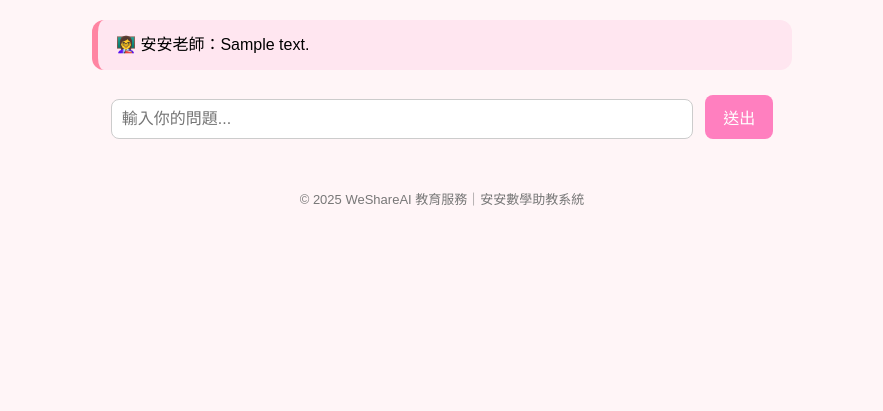
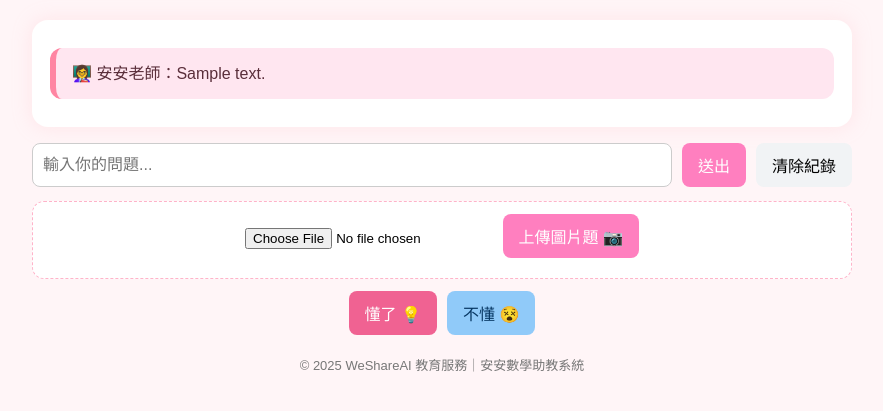
Before and after one commit to Carsonliu168/my-ai-tutor, a Flask app: template templates/index.html in a window 1280 px wide. Shown: the part 83-494 px from the top of the page, without its empty margins (198-1081 px from the left). Run offline with Flask 3, Linux system fonts and the light colour scheme; the template is opened without the code that fills it: most values are stand-ins (such as "Sample title", 1, 10 or a date in 2020).

Commit message:
feat(v4.8-style): 還原功能鍵＋配色修正（老師粉紅/學生淡藍）＋算盤圖示

```diff
--- a/templates/index.html
+++ b/templates/index.html
@@ -5,101 +5,109 @@
   <meta name="viewport" content="width=device-width, initial-scale=1.0">
   <title>數學小老師安安</title>
   <style>
-    body {
-      font-family: "Microsoft JhengHei", Arial, sans-serif;
-      background: #fff5f7;
-      margin: 0;
-      padding: 0;
-    }
-    header {
-      background: linear-gradient(180deg, #ffe6ef 0%, #ffddee 100%);
-      padding: 20px;
-      text-align: center;
-      font-size: 28px;
-      font-weight: bold;
-      color: #d63384;
-      border-bottom: 3px solid #ffc0cb;
-    }
-    header span.icon {
-      font-size: 32px;
-      margin-right: 8px;
-    }
-    main {
-      padding: 20px;
-      max-width: 700px;
-      margin: auto;
-    }
-    .message {
-      border-radius: 12px;
-      padding: 12px 18px;
-      margin-bottom: 12px;
-      line-height: 1.6;
-      word-wrap: break-word;
-    }
-    .user {
-      background-color: #e7f2ff;
-      text-align: left;
-      border-left: 6px solid #0078d7;
-    }
-    .assistant {
-      background-color: #ffe6f0;
-      text-align: left;
-      border-left: 6px solid #ff85a2;
-    }
-    form {
-      margin-top: 25px;
-      text-align: center;
-    }
-    input[type="text"] {
-      width: 80%;
-      padding: 10px;
-      font-size: 16px;
-      border-radius: 8px;
-      border: 1px solid #ccc;
-    }
-    button {
-      padding: 10px 18px;
-      font-size: 16px;
-      background-color: #ff7fbf;
-      color: white;
-      border: none;
-      border-radius: 8px;
-      cursor: pointer;
-      margin-left: 8px;
-    }
-    button:hover {
-      background-color: #ff66a3;
-    }
-    footer {
-      text-align: center;
-      margin-top: 30px;
-      color: #777;
-      font-size: 13px;
-    }
+    body { font-family: "Microsoft JhengHei", Arial, sans-serif; background:#fff5f7; margin:0; }
+    header { background:linear-gradient(180deg,#ffe6ef 0%,#ffddee 100%); padding:20px; text-align:center;
+      font-size:28px; font-weight:700; color:#d63384; border-bottom:3px solid #ffc0cb; }
+    header .icon { font-size:32px; margin-right:8px; }
+
+    main { max-width:820px; margin:20px auto; padding:0 16px; }
+    .chat-box { background:#fff; border-radius:16px; box-shadow:0 0 20px rgba(255,182,193,.25);
+      padding:18px; margin-bottom:16px; }
+    .message { border-radius:12px; padding:12px 16px; margin:10px 0; line-height:1.7; word-wrap:break-word; }
+    .user { background:#e7f2ff; border-left:6px solid #0078d7; color:#0f3b6d; }
+    .assistant { background:#ffe6f0; border-left:6px solid #ff85a2; color:#5a2e3a; }
+
+    .controls { display:flex; gap:10px; flex-wrap:wrap; justify-content:center; margin:12px 0 4px; }
+    .row { display:flex; gap:10px; justify-content:center; flex-wrap:wrap; }
+
+    input[type="text"]{ flex:1 1 520px; max-width:620px; padding:10px; border:1px solid #ccc; border-radius:8px; font-size:16px; }
+
+    .btn { padding:10px 16px; font-size:16px; border:none; border-radius:8px; cursor:pointer; }
+    .btn-primary { background:#ff7fbf; color:#fff; }
+    .btn-primary:hover { background:#ff66a3; }
+    .btn-secondary { background:#f1f3f5; }
+    .btn-secondary:hover { background:#e9ecef; }
+    .btn-good { background:#f06292; color:#fff; }
+    .btn-good:hover { background:#e91e63; }
+    .btn-bad { background:#90caf9; color:#073763; }
+    .btn-bad:hover { background:#64b5f6; }
+
+    .upload { background:#fff; border:1px dashed #ffb3c9; border-radius:12px; padding:12px; text-align:center; }
+    .upload input[type="file"]{ max-width:260px; }
+
+    footer { text-align:center; margin:18px 0 28px; color:#777; font-size:13px; }
   </style>
 </head>
 <body>
-  <header>
-    <span class="icon">🧮</span> 數學小老師安安
-  </header>
+  <header><span class="icon">🧮</span> 數學小老師安安</header>
 
   <main>
+    <div class="chat-box" id="chatBox">
       {% for msg in conversation %}
-      {% if msg.role == "user" %}
+        {% if msg.role == 'user' %}
           <div class="message user">👧 你：{{ msg.content }}</div>
         {% else %}
           <div class="message assistant">👩‍🏫 安安老師：{{ msg.content|safe }}</div>
         {% endif %}
       {% endfor %}
+    </div>
 
     <form method="post" action="/">
+      <div class="row">
         <input type="text" name="message" placeholder="輸入你的問題..." required>
-      <button type="submit">送出</button>
+        <button class="btn btn-primary" type="submit">送出</button>
+        <button class="btn btn-secondary" type="button" onclick="clearChat()">清除紀錄</button>
+      </div>
     </form>
+
+    <div class="upload" style="margin-top:14px;">
+      <form id="imgForm" enctype="multipart/form-data" onsubmit="return false;">
+        <input type="file" name="image" accept="image/*" required>
+        <button class="btn btn-primary" type="button" onclick="uploadImage()">上傳圖片題 📷</button>
+      </form>
+      <p id="uploadStatus" style="margin:8px 0 0; color:#d63384;"></p>
+    </div>
+
+    <div class="controls">
+      <button class="btn btn-good" onclick="sendFeedback(true)">懂了 💡</button>
+      <button class="btn btn-bad" onclick="sendFeedback(false)">不懂 😵</button>
+    </div>
   </main>
 
-  <footer>
-    © 2025 WeShareAI 教育服務｜安安數學助教系統
-  </footer>
+  <footer>© 2025 WeShareAI 教育服務｜安安數學助教系統</footer>
+
+  <script>
+    function clearChat(){ window.location.href="/clear"; }
+
+    async function uploadImage(){
+      const form = document.getElementById("imgForm");
+      const fd = new FormData(form);
+      const s = document.getElementById("uploadStatus");
+      s.innerText = "⏳ 上傳並分析中...";
+      try{
+        const r = await fetch("/analyze_image", { method:"POST", body: fd });
+        const data = await r.json();
+        s.innerText = data.result || "❌ 解析失敗";
+        if(data.success) location.reload();
+      }catch(e){
+        s.innerText = "❌ 連線異常，稍後再試";
+      }
+    }
+
+    async function sendFeedback(understood){
+      try{
+        const r = await fetch("/feedback",{
+          method:"POST",
+          headers:{ "Content-Type":"application/json" },
+          body: JSON.stringify({ understood })
+        });
+        const data = await r.json();
+        alert(data.reply || "已送出回饋");
+        if(understood) window.location.href="/clear";
+      }catch(e){
+        alert("❌ 回饋傳送失敗，稍後再試");
+      }
+    }
+  </script>
 </body>
 </html>
```
Lines whose indentation alone changed are shown as unchanged.
